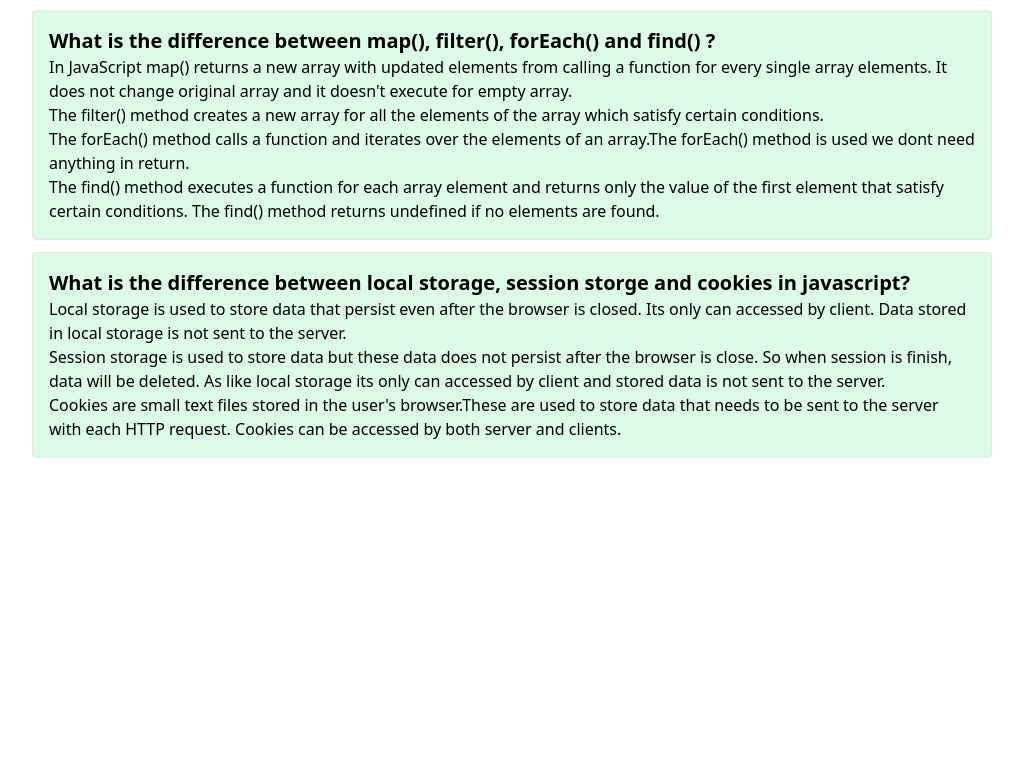
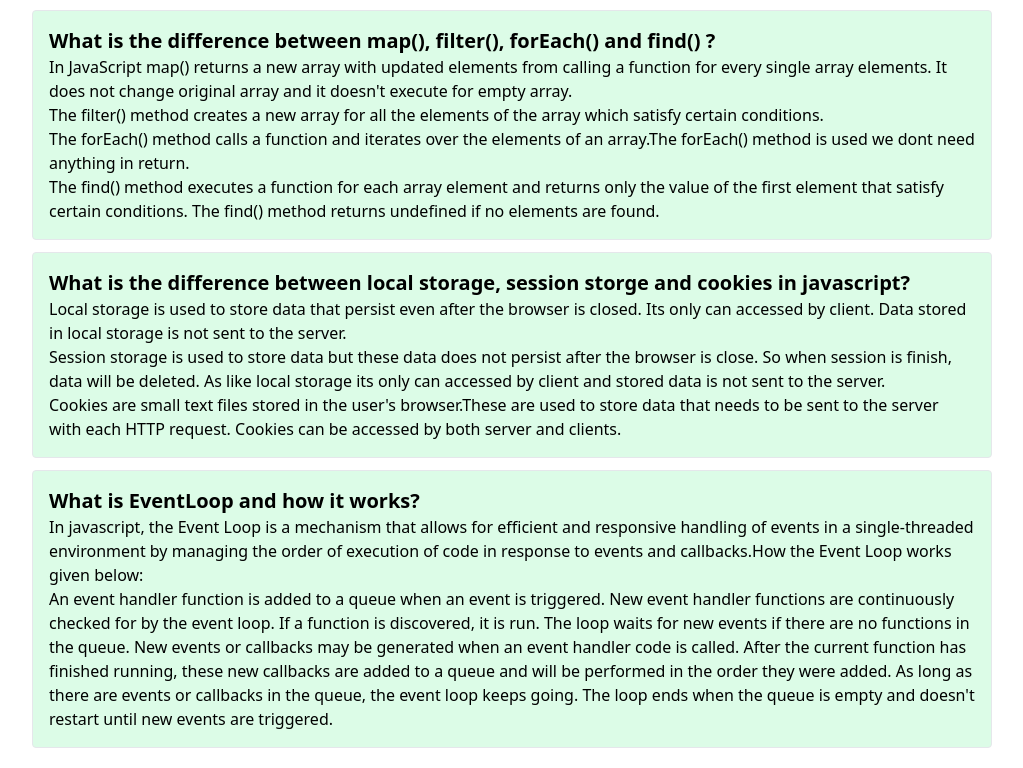
Before and after one commit to Towhid-Raiyan/Quiz-Hero, a plain HTML site: page blog.html in a window 1280 px wide. Shown: the part 78-846 px from the top of the page, without its empty margins (128-1151 px from the left). Before the commit the page ends 800 px from the top, so only its background shows below. Drawn offline with nearby package versions, Linux system fonts and the light colour scheme.

Commit message:
eventLoop and it works added in blog

```diff
--- a/blog.html
+++ b/blog.html
@@ -9,7 +9,7 @@
 </head>
 <body>
     <h1 class="text-5xl text-center my-5 font-semibold text-green-600">Welcome to Blog Page!!!</h1>
-    <div class="grid grid-cols-1 gap-y-3 justify-items-center">
+    <div class="grid grid-cols-1 gap-y-3 justify-items-center my-5">
         <div class="border w-3/4 p-4 bg-green-100 rounded p-4">
             <p class="font-semibold text-xl"> What is the difference between map(), filter(), forEach() and find() ?</p>
             <p>In JavaScript map() returns a new array with updated elements from calling a function for every single array elements. It does not change original array and it doesn't execute for empty array.</p>
@@ -23,6 +23,11 @@
             <p>Session storage is used to store data but these data does not persist after the browser is close. So when session is finish, data will be deleted. As like local storage its only can accessed by client and stored data is not sent to the server.</p>
             <p>Cookies are small text files stored in the user's browser.These are used to store data that needs to be sent to the server with each HTTP request. Cookies can be accessed by both server and clients.</p>
         </div>
+        <div class="border w-3/4 p-4 bg-green-100 rounded p-4">
+            <p class="font-semibold text-xl"> What is EventLoop and how it works?</p>
+            <p>In javascript, the Event Loop is a mechanism that allows for efficient and responsive handling of events in a single-threaded environment by managing the order of execution of code in response to events and callbacks.How the Event Loop works given below:</p>
+            <p>An event handler function is added to a queue when an event is triggered. New event handler functions are continuously checked for by the event loop. If a function is discovered, it is run. The loop waits for new events if there are no functions in the queue. New events or callbacks may be generated when an event handler code is called. After the current function has finished running, these new callbacks are added to a queue and will be performed in the order they were added. As long as there are events or callbacks in the queue, the event loop keeps going. The loop ends when the queue is empty and doesn't restart until new events are triggered.</p>
+        </div>
     </div>
 </body>
 </html>
```
